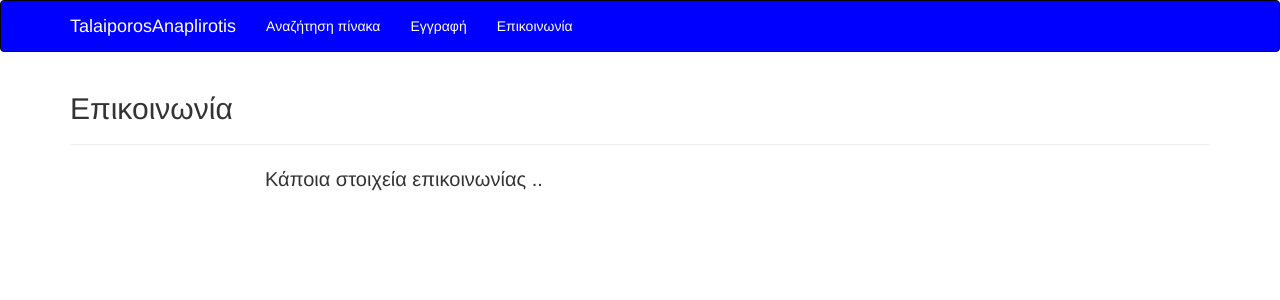
After one commit to fkaralis/talaiporosanaplirotis, a Flask app: page /contact in a window 1280 px wide. The commit adds this page. Shown: the top 300 px of the page. Run offline with Flask 2, Linux system fonts and the light colour scheme; parts of the project's set-up code (start-up, migrations or seed data) failed here and were passed over; some libraries are stand-ins or nearby versions.

Commit message:
contact template minor changes in base&index templates

```diff
--- a/app/main/views.py
+++ b/app/main/views.py
@@ -570,5 +570,11 @@ def _get_hmeromhnies():
 
     return jsonify(choices_hmeromhnies)
 
+
+
+@main.route('/contact', methods=['GET', 'POST'])
+def contact():
+    return render_template('contact.html')
+
 #
 # view functions end
--- a/app/templates/auth/register.html
+++ b/app/templates/auth/register.html
@@ -9,7 +9,7 @@
 </div>
 
 <div class="row" align="center" style="font-size:20px">
-    <p>Για να λαμβάνετε (όταν το φτιάξω) πρώτοι τις προσλήψεις στο e-mail σας</p><span class="hidden-sm hidden-xs"></span>
+    <p>Για να λαμβάνετε (όταν το φτιάξω) πρώτοι τις αναρτήσεις στο e-aitisi και τις προσλήψεις στο e-mail σας</p><span class="hidden-sm hidden-xs"></span>
 </div>
 
 <div class="row" style="font-size:25px">
@@ -21,6 +21,6 @@
 </div>
 
 <div class="row"  align="center" style="color:grey">
-    <p><span class="hidden-sm hidden-xs"><br></span><br><i>(Δεν θα προσφέρονται ενημερώσεις από τον αιρετό κ. Μπράτη)</i></p>
+    <p><span class="hidden-sm hidden-xs"><br></span><br><i>(Δεν θα παρέχονται ενημερώσεις από τον αιρετό κ. Μπράτη)</i></p>
 </div>
 {% endblock %}
--- a/app/templates/base.html
+++ b/app/templates/base.html
@@ -26,8 +26,9 @@
         </div>
         <div class="navbar-collapse collapse">
             <ul class="nav navbar-nav">
-                <li><a href="/">Αρχική</a></li>
+                <li><a href="/">Αναζήτηση πίνακα</a></li>
                 <li><a href="{{ url_for('auth.register') }}">Εγγραφή</a></li>
+                <li><a href="{{ url_for('main.contact') }}">Επικοινωνία</a></li>
             </ul>
         </div>
     </div>
--- /dev/null
+++ b/app/templates/contact.html
@@ -0,0 +1,16 @@
+{% extends "base.html" %}
+
+{% block title %}Επικοινωνία - TalaipAnap{% endblock %}
+
+{% block page_content %}
+<div class="page-header">
+    <h2>Επικοινωνία</h2>
+</div>
+<div class="row" style="font-size:20px">
+    <div class="col-md-2"></div>
+    <div class="col-md-8">
+        Κάποια στοιχεία επικοινωνίας ..
+    </div>
+    <div class="col-md-2"></div>
+</div>
+{% endblock %}
```
